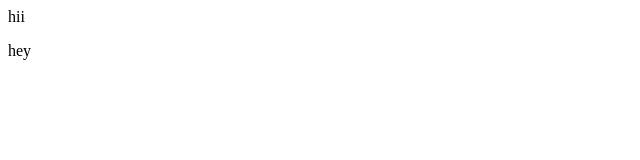
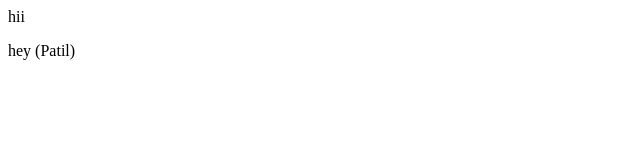
Before and after one commit to patilvishal1212/localrepo, a plain HTML site: page index.html in a window 1280 px wide. Shown: the full height of the page, 0-640 px from the left. Drawn offline with Linux system fonts and the light colour scheme.

Commit message:
add patil

```diff
--- a/index.html
+++ b/index.html
@@ -1,2 +1,2 @@
 <p>hii</p>
-<p>hey</p>
+<p>hey (Patil)</p>
```
